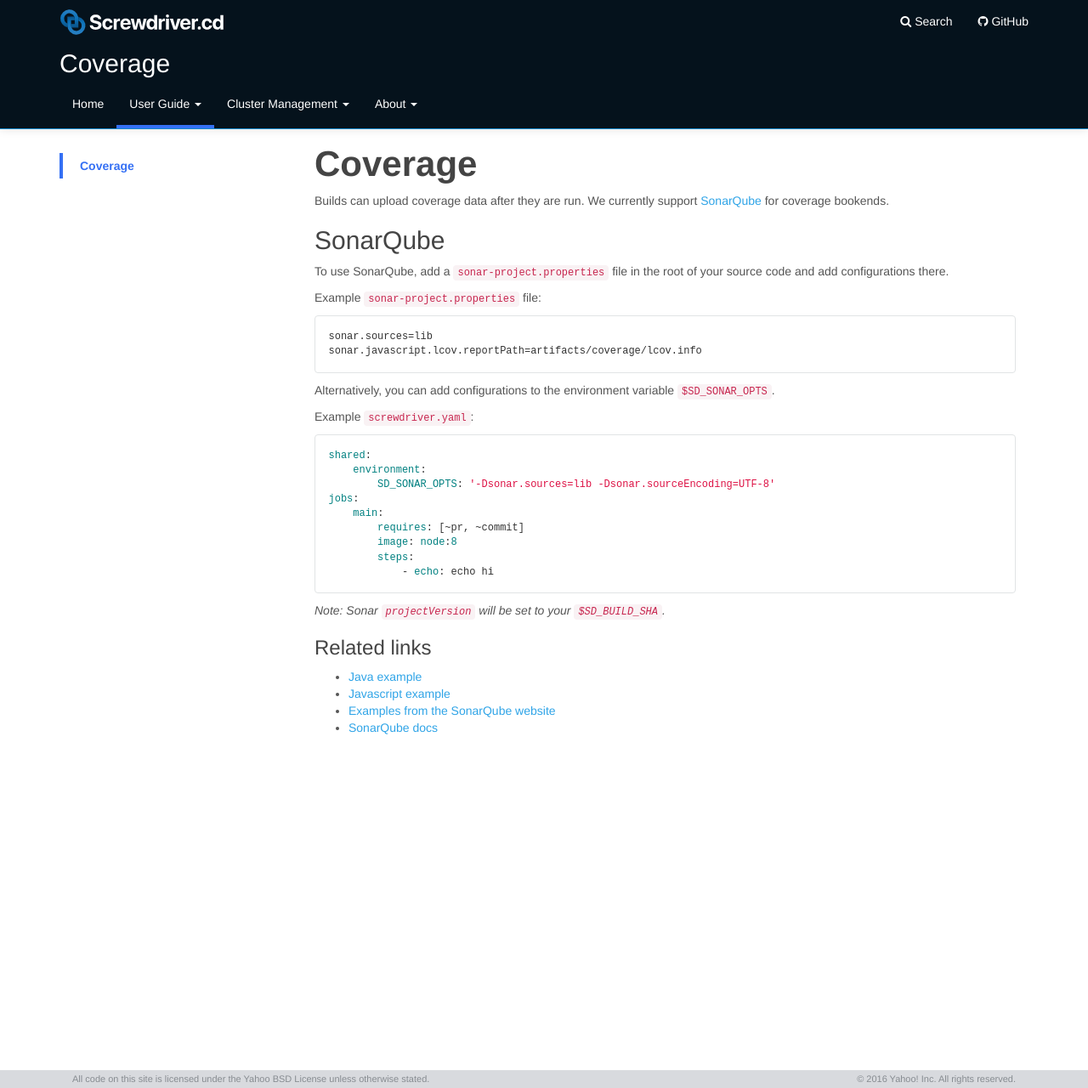
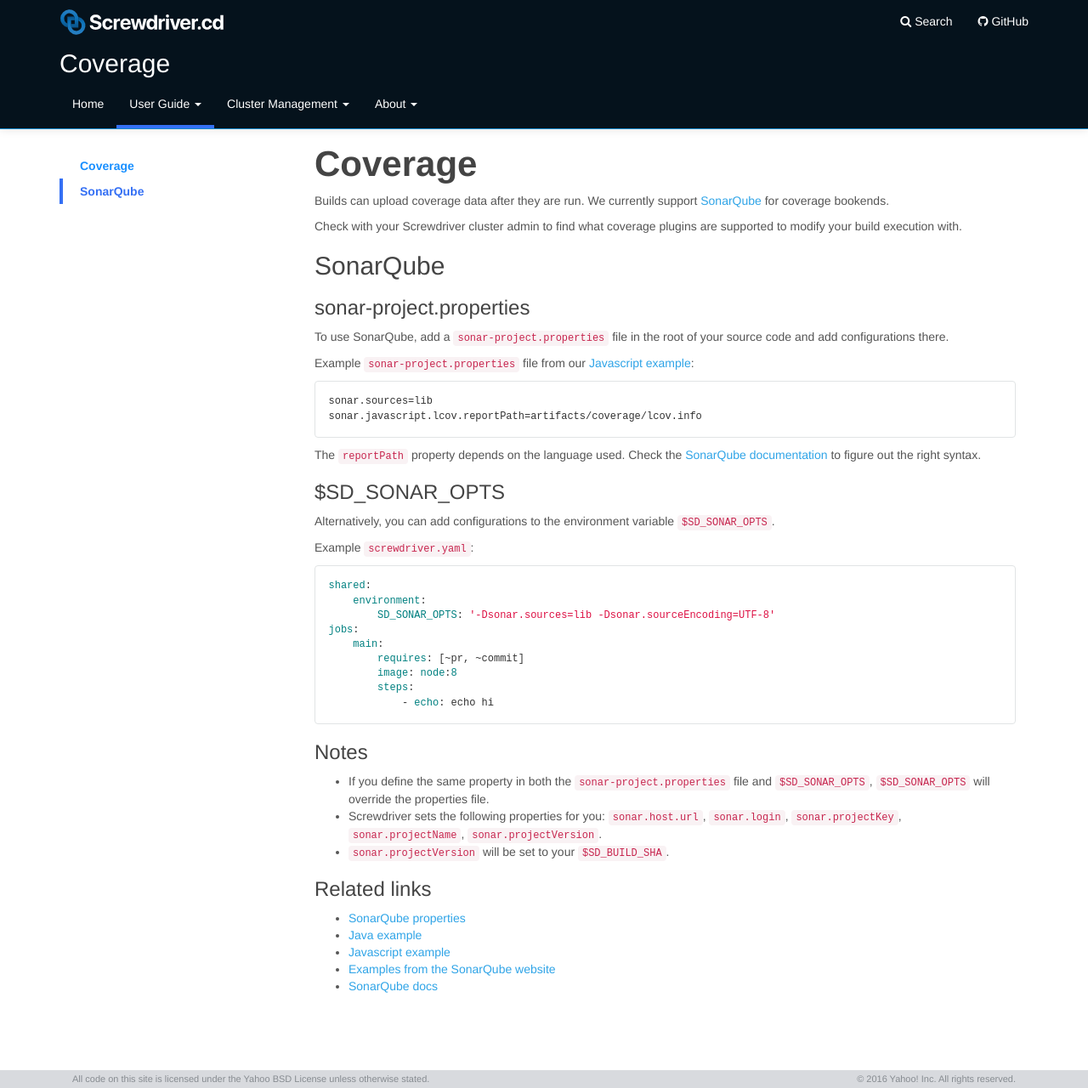
Before and after one commit to screwdriver-cd/guide, a Jekyll site: the page built from docs/user-guide/configuration/coverage.md, in a window 1280 px wide and 1280 px high. Shown: the whole window at 85% size. Built offline with Jekyll 4.4.1, drawn with Linux system fonts in a browser that asks for light colours.

Commit message:
fix: Update with links to sonar docs

````diff
--- a/docs/user-guide/configuration/coverage.md
+++ b/docs/user-guide/configuration/coverage.md
@@ -6,21 +6,31 @@ menu: menu
 toc:
     - title: Coverage
       url: "#coverage"
+    - title: SonarQube
+      url: "#sonarqube"
 ---
 # Coverage
 
 Builds can upload coverage data after they are run.
 We currently support [SonarQube](https://github.com/screwdriver-cd/coverage-sonar) for coverage bookends.
 
+Check with your Screwdriver cluster admin to find what coverage plugins are supported to modify your build execution with.
+
 ## SonarQube
+
+### sonar-project.properties
 
 To use SonarQube, add a `sonar-project.properties` file in the root of your source code and add configurations there.
 
-Example `sonar-project.properties` file:
+Example `sonar-project.properties` file from our [Javascript example](https://github.com/screwdriver-cd-test/sonar-coverage-example-javascript):
 ```
 sonar.sources=lib
 sonar.javascript.lcov.reportPath=artifacts/coverage/lcov.info
 ```
+
+The `reportPath` property depends on the language used. Check the [SonarQube documentation](https://docs.sonarqube.org/display/PLUG) to figure out the right syntax.
+
+### $SD_SONAR_OPTS
 
 Alternatively, you can add configurations to the environment variable `$SD_SONAR_OPTS`.
 
@@ -38,9 +48,14 @@ jobs:
             - echo: echo hi
 ```
 
-_Note: Sonar `projectVersion` will be set to your `$SD_BUILD_SHA`._
+### Notes
+
+- If you define the same property in both the `sonar-project.properties` file and `$SD_SONAR_OPTS`, `$SD_SONAR_OPTS` will override the properties file.
+- Screwdriver sets the following properties for you: `sonar.host.url`, `sonar.login`, `sonar.projectKey`, `sonar.projectName`, `sonar.projectVersion`.
+- `sonar.projectVersion` will be set to your `$SD_BUILD_SHA`.
 
 ### Related links
+- [SonarQube properties](https://docs.sonarqube.org/display/SONAR/Analysis+Parameters)
 - [Java example](https://github.com/screwdriver-cd-test/sonar-coverage-example-java)
 - [Javascript example](https://github.com/screwdriver-cd-test/sonar-coverage-example-javascript)
 - [Examples from the SonarQube website](https://github.com/SonarSource/sonar-scanning-examples)
````
Also changed, not shown: docs/user-guide/configuration/index.md (+1 -1 lines).
